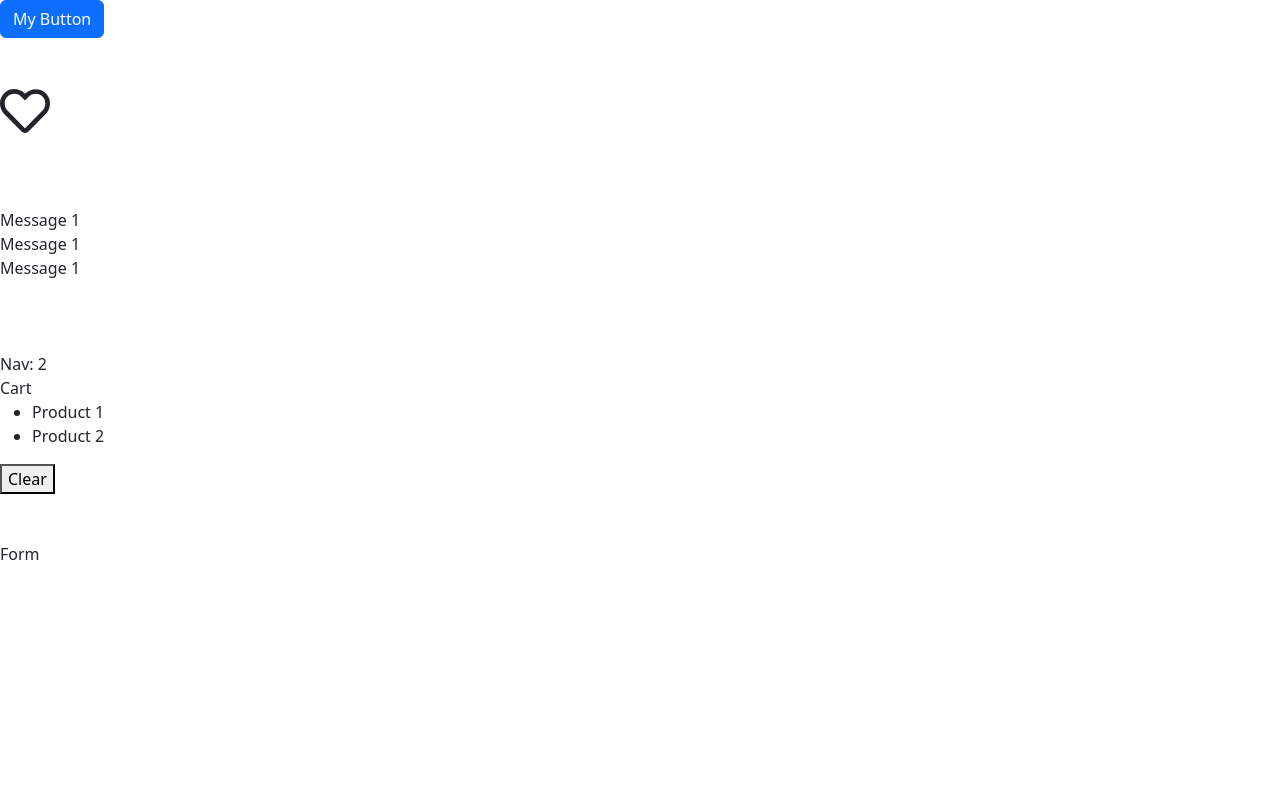
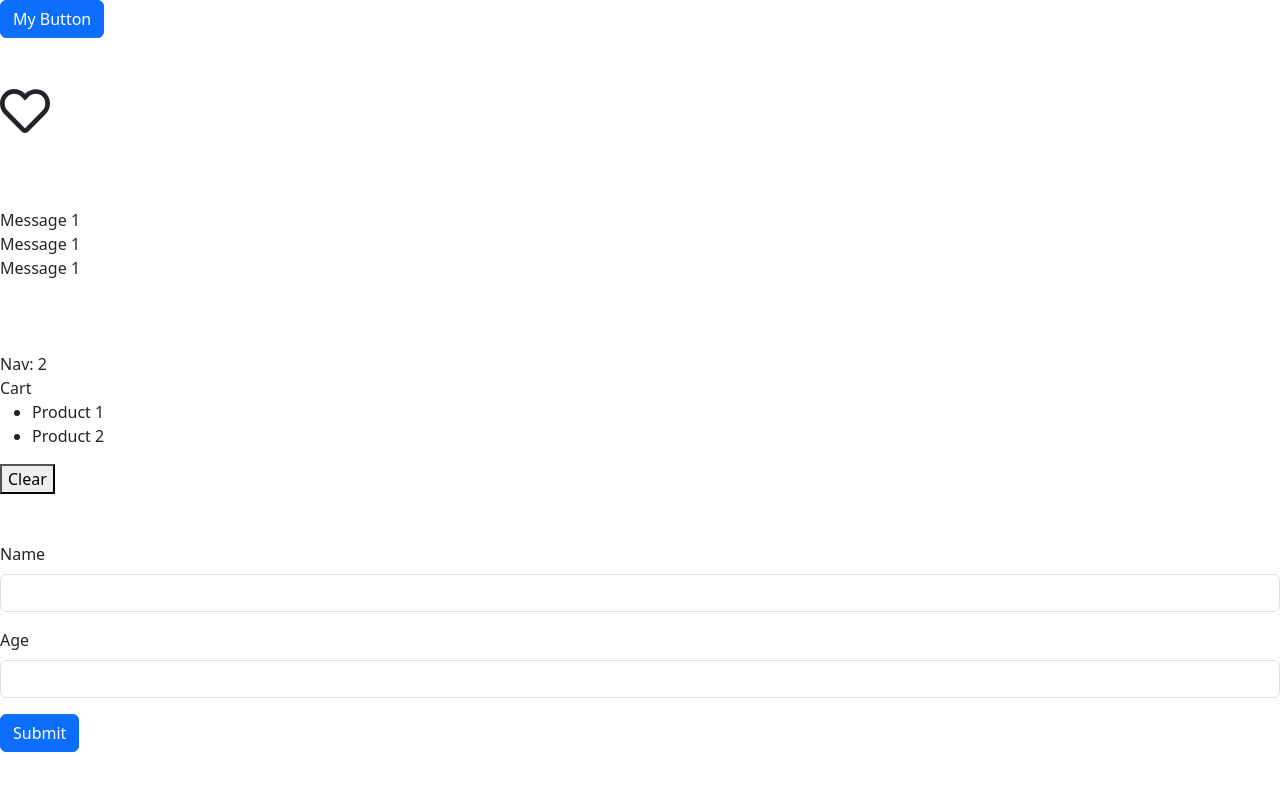
Before and after one commit to Hamzakhan55/ReactTS, a React (Vite) app in the folder my-app/: page / in a window 1280 px wide. Shown: the top 790 px of the page. Built offline with nearby package versions, Linux system fonts and the light colour scheme.

Commit message:
create strutrue of form

```diff
--- a/my-app/src/components/Form/Form.tsx
+++ b/my-app/src/components/Form/Form.tsx
@@ -1,8 +1,18 @@
-
+2
 export const Form = () => {
   return (
-    <div>Form</div>
-  )
+        <form>
+            <div className="mb-3">
+                <label htmlFor="name" className="form-label">Name</label>
+                <input type="text" className="form-control" />
+            </div>
+            <div className="mb-3">
+                <label htmlFor="age" className="form-label">Age</label>
+                <input id= "age" type="number" className="form-control" />
+            </div>
+            <button className="btn btn-primary" type="submit">Submit</button>
+        </form>
+)
 }
 
 export default Form;
```
